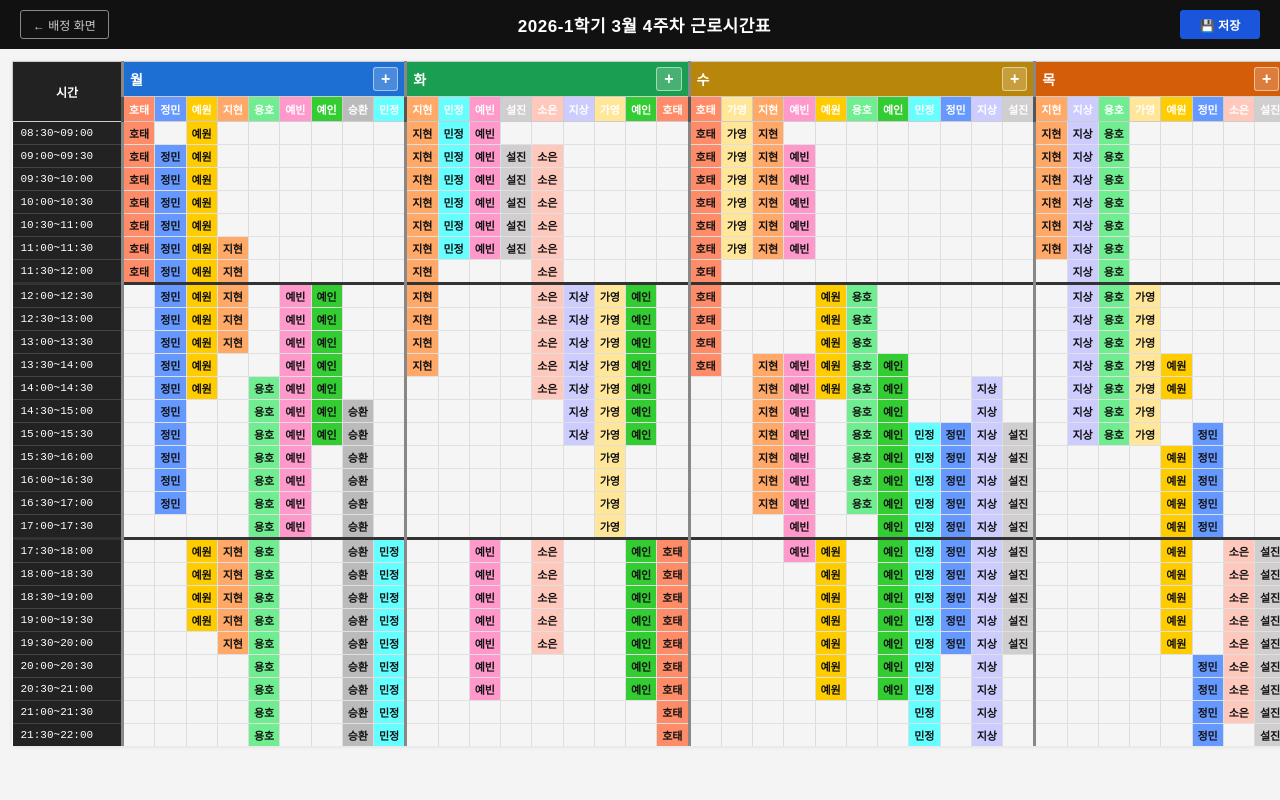
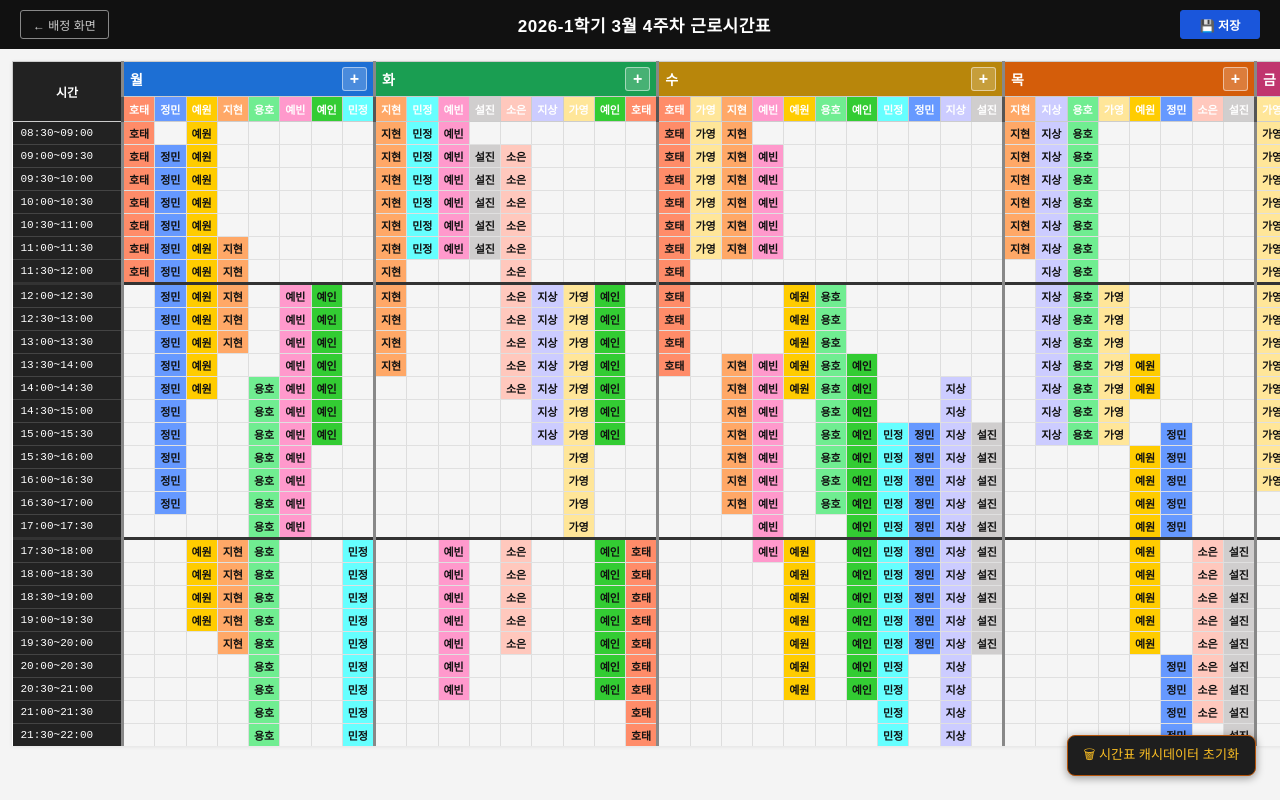
Before and after one commit to GyohakTeam/Gyohak1Team, a React (Vite) app: page / in a window 1280 px wide. Both pictures are taken after a click on the button "📅 시간표 보기". Built offline with nearby package versions, Linux system fonts and the light colour scheme.

Commit message:
feat(1.6.0): 근로자 스케줄 저장 로직 안정화 및  캐시 초기화 버튼 생성 + README 생성

```diff
--- a/src/App.css
+++ b/src/App.css
@@ -656,6 +656,23 @@ tr:last-child td { border-bottom: none; }
   background: #1a7a3a;
   border-color: #1a7a3a;
 }
+.sch-reset-btn {
+  position: fixed;
+  bottom: 24px;
+  right: 24px;
+  background: #1e1e1e;
+  border: 1px solid #b45309;
+  color: #fbbf24;
+  border-radius: 8px;
+  padding: 8px 16px;
+  font-size: 0.82rem;
+  cursor: pointer;
+  transition: all 0.15s;
+  white-space: nowrap;
+  z-index: 200;
+  box-shadow: 0 2px 8px rgba(0,0,0,0.4);
+}
+.sch-reset-btn:hover { background: #b45309; color: #fff; border-color: #b45309; }
 
 /* header nav button */
 .sch-nav-btn {
--- a/src/App.jsx
+++ b/src/App.jsx
@@ -57,10 +57,26 @@ export default function App() {
 
   const workerCounterRef = useRef(1);
   const statusTimer = useRef(null);
+  const pendingRemovedIdsRef = useRef([]);
+  const workersRef = useRef(workers);
+  useEffect(() => { workersRef.current = workers; }, [workers]);
 
   // ===== SCHEDULE CHANGE =====
   const handleScheduleChange = useCallback((newSchedule) => {
     setSchedule(newSchedule);
+  }, []);
+
+  // ===== CLEAR SCHEDULE CACHE =====
+  const clearScheduleCache = useCallback(() => {
+    localStorage.removeItem("gyohak-schedule");
+    const clone = {};
+    for (const day of DAYS) {
+      clone[day] = (SCHEDULE[day] || []).map((w) => ({
+        name: w.name,
+        workTimes: [...w.workTimes],
+      }));
+    }
+    setSchedule(clone);
   }, []);
 
   // ===== STATUS =====
@@ -142,10 +158,17 @@ export default function App() {
   }, []);
 
   const updateWorker = useCallback((id, workTimes) => {
-    setWorkers((prev) =>
-      prev.map((w) => (w.id === id ? { ...w, workTimes } : w)),
-    );
-  }, []);
+    const worker = workersRef.current.find((w) => w.id === id);
+    setWorkers((prev) => prev.map((w) => (w.id === id ? { ...w, workTimes } : w)));
+    if (worker && selectedDay) {
+      setSchedule((prev) => ({
+        ...prev,
+        [selectedDay]: (prev[selectedDay] || []).map((sw) =>
+          sw.name === worker.name ? { ...sw, workTimes } : sw,
+        ),
+      }));
+    }
+  }, [selectedDay]);
 
   const selectWorker = useCallback((id) => {
     setSelectedWorkerId((prev) => (prev === id ? null : id));
@@ -167,6 +190,14 @@ export default function App() {
     setEvents((prev) => prev.filter((e) => e.id !== id));
   }, []);
 
+  // schedule 변경 시 localStorage 자동 저장
+  useEffect(() => {
+    localStorage.setItem(
+      "gyohak-schedule",
+      JSON.stringify({ version: SCHEDULE_VERSION, data: schedule }),
+    );
+  }, [schedule]);
+
   // 스케줄(시간표 페이지)이 바뀔 때 WorkerPanel의 workers 자동 동기화
   useEffect(() => {
     if (!selectedDay) return;
@@ -178,10 +209,9 @@ export default function App() {
           if (
             JSON.stringify(existing.workTimes) === JSON.stringify(sw.workTimes)
           )
-            return existing; // 변경 없음 → 동일 참조 유지
+            return existing;
           return { ...existing, workTimes: sw.workTimes };
         }
-        // 새로 추가된 근무자
         return {
           id: uid(),
           number: workerCounterRef.current++,
@@ -192,9 +222,27 @@ export default function App() {
       const unchanged =
         updated.length === prev.length &&
         updated.every((w, i) => w === prev[i]);
+      if (!unchanged) {
+        const updatedIdSet = new Set(updated.map((w) => w.id));
+        pendingRemovedIdsRef.current = prev
+          .filter((w) => !updatedIdSet.has(w.id))
+          .map((w) => w.id);
+      }
       return unchanged ? prev : updated;
     });
   }, [schedule, selectedDay]); // eslint-disable-line react-hooks/exhaustive-deps
+
+  // 스케줄에서 제거된 근무자의 강의실 배정 해제
+  useEffect(() => {
+    if (pendingRemovedIdsRef.current.length === 0) return;
+    const removedIds = pendingRemovedIdsRef.current;
+    pendingRemovedIdsRef.current = [];
+    setClassrooms((prev) =>
+      prev.map((c) =>
+        removedIds.includes(c.inspectorId) ? { ...c, inspectorId: null } : c,
+      ),
+    );
+  }, [workers]); // eslint-disable-line react-hooks/exhaustive-deps
 
   // 행사가 바뀔 때마다 기존 배정 재검토 → 더 이상 점검 불가한 강의실은 배정 해제
   useEffect(() => {
@@ -297,6 +345,7 @@ export default function App() {
         schedule={schedule}
         onScheduleChange={handleScheduleChange}
         onBack={() => setPage("main")}
+        onClearCache={clearScheduleCache}
       />
     );
   }
@@ -347,7 +396,7 @@ export default function App() {
           onDismissReassignBanner={() => setShowReassignBanner(false)}
         />
       </div>
-      <div className="app-version">v1.4.2</div>
+      <div className="app-version">v1.6.0</div>
     </>
   );
 }
--- a/src/SchedulePage.jsx
+++ b/src/SchedulePage.jsx
@@ -68,7 +68,7 @@ const DAY_HEADER = {
   금: { bg: "#c0356e", text: "#fff" },
 };
 
-export default function SchedulePage({ schedule, onScheduleChange, onBack }) {
+export default function SchedulePage({ schedule, onScheduleChange, onBack, onClearCache }) {
   const [saved, setSaved] = useState(false);
   const [addingDay, setAddingDay] = useState(null);
   const [dropdownPos, setDropdownPos] = useState(null);
@@ -143,7 +143,11 @@ export default function SchedulePage({ schedule, onScheduleChange, onBack }) {
       ? removeSlot(ranges, slotMin)
       : addSlot(ranges, slotMin);
     worker.workTimes = rangesToWorkTimes(newRanges);
-    newSchedule[day] = workers;
+    // workTimes가 비면 해당 근무자를 당일 스케줄에서 제거
+    newSchedule[day] =
+      worker.workTimes.length === 0
+        ? workers.filter((_, i) => i !== workerIdx)
+        : workers;
     onScheduleChange(newSchedule);
     setSaved(false);
   }
@@ -152,6 +156,12 @@ export default function SchedulePage({ schedule, onScheduleChange, onBack }) {
     localStorage.setItem("gyohak-schedule", JSON.stringify({ version: SCHEDULE_VERSION, data: schedule }));
     setSaved(true);
     setTimeout(() => setSaved(false), 2500);
+  }
+
+  function handleClearCache() {
+    if (window.confirm("저장된 시간표를 초기화하고 기본값으로 되돌릴까요?\n(현재 수정 내용이 모두 사라집니다)")) {
+      onClearCache();
+    }
   }
 
   return (
@@ -277,6 +287,11 @@ export default function SchedulePage({ schedule, onScheduleChange, onBack }) {
         </table>
       </div>
 
+      {/* ===== 캐시 초기화 버튼 (우하단 고정) ===== */}
+      <button className="sch-reset-btn" onClick={handleClearCache}>
+        🗑 시간표 캐시데이터 초기화
+      </button>
+
       {/* ===== 근무자 추가 드롭다운 ===== */}
       {addingDay && dropdownPos && (
         <div className="sch-add-dropdown" style={{ top: dropdownPos.top, left: dropdownPos.left }}>
--- a/src/schedule.js
+++ b/src/schedule.js
@@ -16,7 +16,6 @@ export const SCHEDULE = {
     { name: "용호", workTimes: ["14:00-22:00"] },
     { name: "예빈", workTimes: ["12:00-17:30"] },
     { name: "예인", workTimes: ["12:00-15:30"] },
-    { name: "승환", workTimes: ["14:30-22:00"] },
     { name: "민정", workTimes: ["17:30-22:00"] },
   ],
   화: [
```
Also changed, not shown: public/assets/image.png (added), 1 other file (tests, documents, lock files or other folders).
